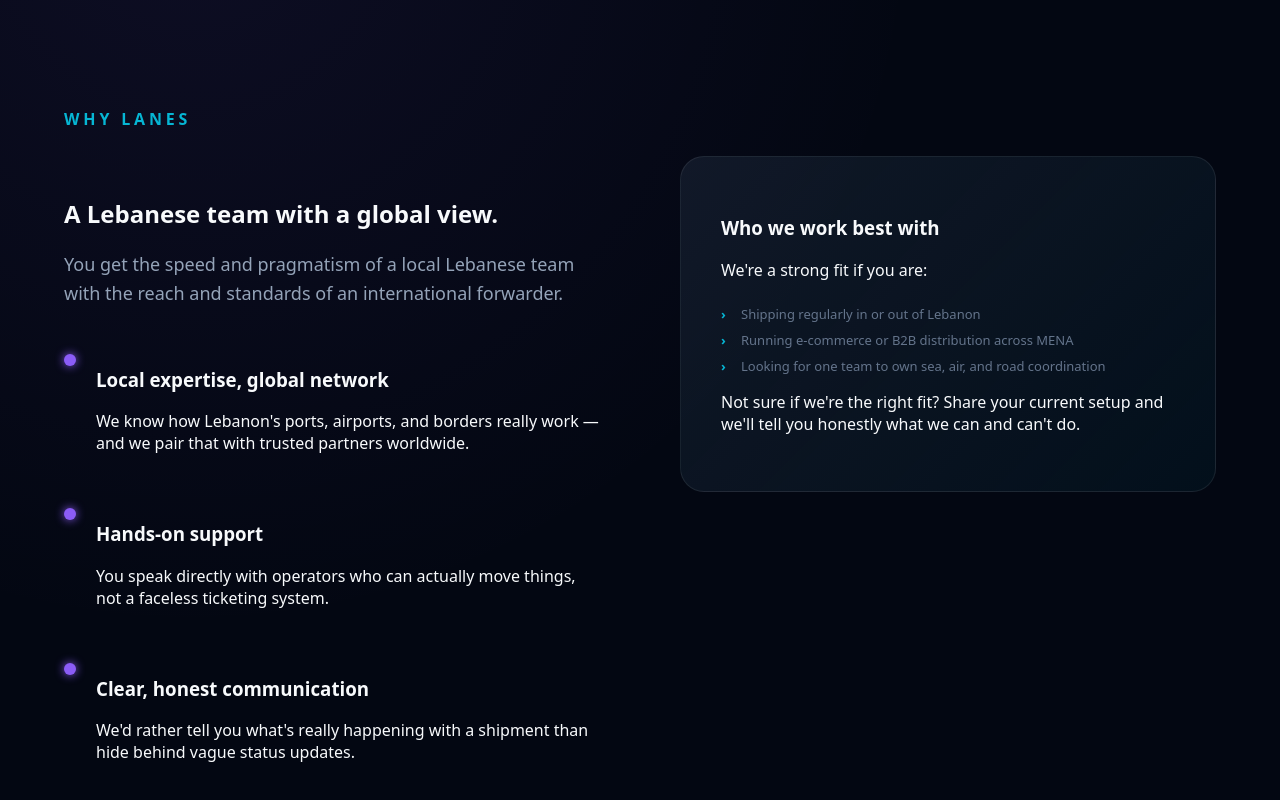
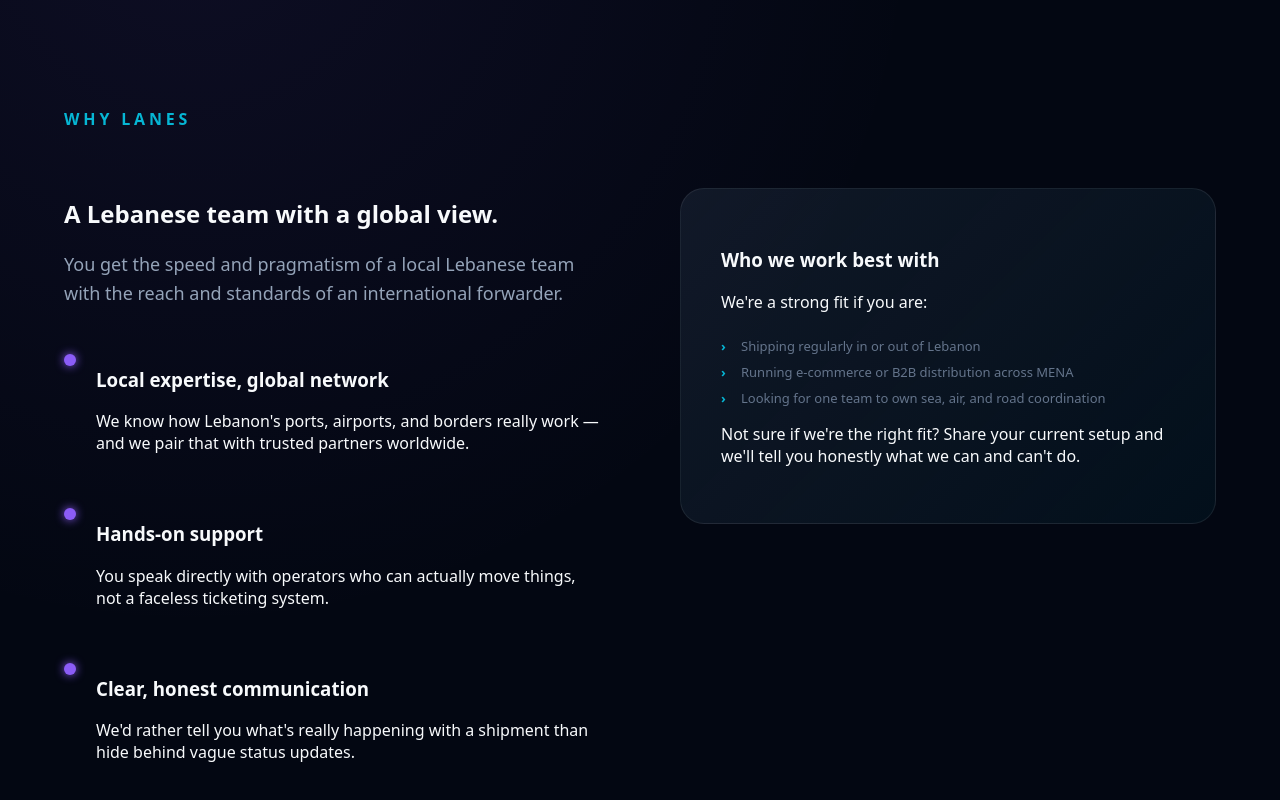
Before and after one commit to georgesmakoukji/lanes, a Next.js app: page / in a window 1280 px wide. Shown: the part 2810-3610 px from the top of the page. Built offline with nearby package versions, Linux system fonts and the light colour scheme.

Commit message:
style: Further lower margin-top for highlight card to visually align with content below the title, improving layout consistency.

```diff
--- a/app/globals.css
+++ b/app/globals.css
@@ -613,8 +613,8 @@ button {
 }
 
 .section-layout .highlight-card {
-  /* Position the top of the box roughly level with the main title, below the blue label */
-  margin-top: 64px;
+  /* Lower the box further so it sits on the same row visually with the content below the title */
+  margin-top: 96px;
 }
 
 /* CONTACT */
```
